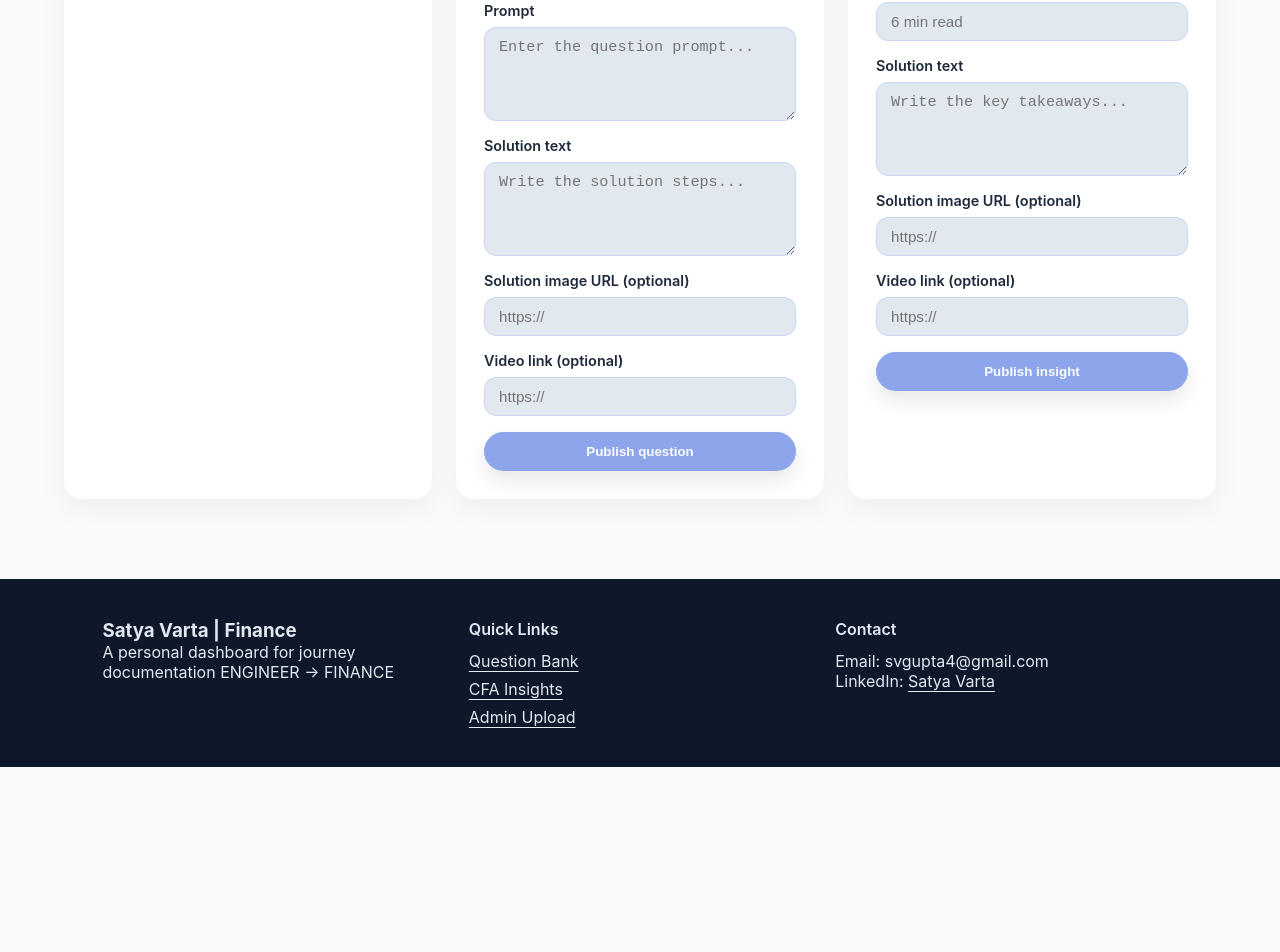
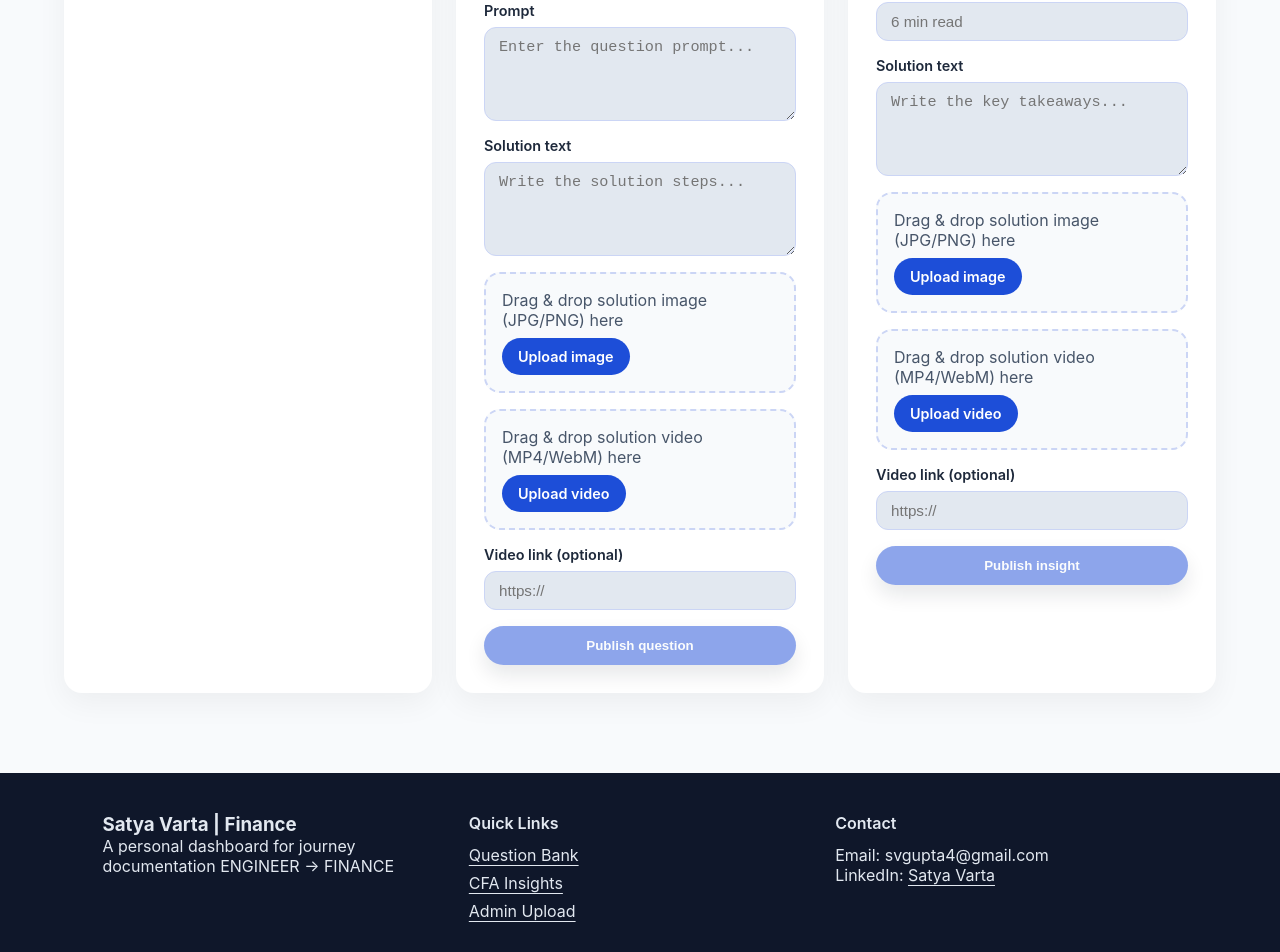
Before and after one commit to sv2901/Finance-Website, a React (Vite) app: page / in a window 1280 px wide. Shown: the part 2753-3705 px from the top of the page. Before the commit the page ends 3520 px from the top, so only its background shows below. Built offline with nearby package versions, Linux system fonts and the light colour scheme.

Commit message:
Add detail page and media uploads

```diff
--- a/src/App.css
+++ b/src/App.css
@@ -383,6 +383,49 @@ h1 {
   object-fit: cover;
 }
 
+.solution-video {
+  width: 100%;
+  border-radius: 16px;
+  max-height: 360px;
+}
+
+.detail-hero {
+  background: linear-gradient(135deg, #0f172a 0%, #1e293b 45%, #1d4ed8 100%);
+  color: #f8fafc;
+  padding: 32px 8vw 60px;
+}
+
+.detail-header {
+  max-width: 760px;
+}
+
+.solution-detail-page {
+  padding-top: 40px;
+}
+
+.upload-dropzone {
+  border: 2px dashed #cbd5f5;
+  border-radius: 16px;
+  padding: 16px;
+  display: grid;
+  gap: 8px;
+  color: #475569;
+  background: #f8fafc;
+}
+
+.upload-button {
+  display: inline-flex;
+  align-items: center;
+  justify-content: center;
+  padding: 10px 16px;
+  border-radius: 999px;
+  background: #1d4ed8;
+  color: #ffffff;
+  font-weight: 600;
+  cursor: pointer;
+  width: fit-content;
+}
+
 .blog {
   min-height: 220px;
 }
--- a/src/App.jsx
+++ b/src/App.jsx
@@ -127,6 +127,7 @@ const createEmptyQuestionForm = () => ({
   prompt: "",
   solutionText: "",
   solutionImage: "",
+  solutionVideo: "",
   videoUrl: ""
 });
 
@@ -136,7 +137,16 @@ const createEmptyBlogForm = () => ({
   readTime: "",
   solutionText: "",
   solutionImage: "",
+  solutionVideo: "",
   videoUrl: ""
+});
+
+const readFileAsDataUrl = (file) =>
+  new Promise((resolve, reject) => {
+    const reader = new FileReader();
+    reader.onload = () => resolve(reader.result);
+    reader.onerror = () => reject(new Error("Failed to read file"));
+    reader.readAsDataURL(file);
   });
 
 export default function App() {
@@ -152,6 +162,7 @@ export default function App() {
   const [editingBlogId, setEditingBlogId] = useState(null);
   const [solutionView, setSolutionView] = useState(null);
   const [showSolutionDetail, setShowSolutionDetail] = useState(false);
+  const [activePage, setActivePage] = useState("home");
   const [questionStartIndex, setQuestionStartIndex] = useState(0);
   const [blogStartIndex, setBlogStartIndex] = useState(0);
 
@@ -213,6 +224,30 @@ export default function App() {
     setBlogForm((prev) => ({ ...prev, [name]: value }));
   };
 
+  const handleImageUpload = async (file, setForm) => {
+    if (!file) return;
+    const fileData = await readFileAsDataUrl(file);
+    setForm((prev) => ({ ...prev, solutionImage: fileData }));
+  };
+
+  const handleVideoUpload = async (file, setForm) => {
+    if (!file) return;
+    const fileData = await readFileAsDataUrl(file);
+    setForm((prev) => ({ ...prev, solutionVideo: fileData }));
+  };
+
+  const handleDrop = (event, type, setForm) => {
+    event.preventDefault();
+    const file = event.dataTransfer.files?.[0];
+    if (!file) return;
+    if (type === "image" && file.type.startsWith("image/")) {
+      handleImageUpload(file, setForm);
+    }
+    if (type === "video" && file.type.startsWith("video/")) {
+      handleVideoUpload(file, setForm);
+    }
+  };
+
   const resetQuestionForm = () => {
     setQuestionForm(createEmptyQuestionForm());
     setEditingQuestionId(null);
@@ -235,7 +270,8 @@ export default function App() {
       prompt: questionForm.prompt || "",
       source: "Complexity:",
       solutionText: questionForm.solutionText || "",
-      solutionImage: normalizeUrl(questionForm.solutionImage),
+      solutionImage: questionForm.solutionImage || "",
+      solutionVideo: questionForm.solutionVideo || "",
       videoUrl: normalizeUrl(questionForm.videoUrl)
     };
     if (editingQuestionId) {
@@ -257,7 +293,8 @@ export default function App() {
       readTime: blogForm.readTime || "5 min read",
       source: "Admin upload",
       solutionText: blogForm.solutionText || "",
-      solutionImage: normalizeUrl(blogForm.solutionImage),
+      solutionImage: blogForm.solutionImage || "",
+      solutionVideo: blogForm.solutionVideo || "",
       videoUrl: normalizeUrl(blogForm.videoUrl)
     };
     if (editingBlogId) {
@@ -277,6 +314,7 @@ export default function App() {
       prompt: question.prompt,
       solutionText: question.solutionText || "",
       solutionImage: question.solutionImage || "",
+      solutionVideo: question.solutionVideo || "",
       videoUrl: question.videoUrl || ""
     });
   };
@@ -289,6 +327,7 @@ export default function App() {
       readTime: blog.readTime,
       solutionText: blog.solutionText || "",
       solutionImage: blog.solutionImage || "",
+      solutionVideo: blog.solutionVideo || "",
       videoUrl: blog.videoUrl || ""
     });
   };
@@ -304,11 +343,13 @@ export default function App() {
   const handleOpenSolution = (item, type) => {
     setSolutionView({ ...item, type });
     setShowSolutionDetail(false);
+    setActivePage("detail");
   };
 
   const handleCloseSolution = () => {
     setSolutionView(null);
     setShowSolutionDetail(false);
+    setActivePage("home");
   };
 
   const visibleCards = 3;
@@ -322,6 +363,71 @@ export default function App() {
   const canScrollQuestionsRight = questionStartIndex + visibleCards < questionList.length;
   const canScrollBlogsLeft = blogStartIndex > 0;
   const canScrollBlogsRight = blogStartIndex + visibleCards < blogList.length;
+
+  if (activePage === "detail" && solutionView) {
+    return (
+      <div className="page">
+        <header className="detail-hero">
+          <nav className="nav">
+            <span className="logo">Satya Varta | Finance</span>
+            <div className="nav-links">
+              <button className="btn ghost" type="button" onClick={handleCloseSolution}>
+                ← Back to home
+              </button>
+            </div>
+          </nav>
+          <div className="detail-header">
+            <p className="eyebrow">{solutionView.type === "question" ? "Case Study" : "Insight"}</p>
+            <h1>{solutionView.title}</h1>
+            <p className="subtitle">
+              {solutionView.type === "question" ? solutionView.prompt : solutionView.summary}
+            </p>
+          </div>
+        </header>
+
+        <main>
+          <section className="section solution-detail-page">
+            <div className="solution-card">
+              <button
+                className="btn secondary"
+                type="button"
+                onClick={() => setShowSolutionDetail((prev) => !prev)}
+              >
+                {showSolutionDetail ? "Hide solution" : "See solution"}
+              </button>
+              {showSolutionDetail && (
+                <div className="solution-detail">
+                  {solutionView.solutionImage && (
+                    <img
+                      src={solutionView.solutionImage}
+                      alt="Solution illustration"
+                      className="solution-image"
+                    />
+                  )}
+                  <p className="card-body">{solutionView.solutionText || "Add solution notes."}</p>
+                  {solutionView.solutionVideo && (
+                    <video controls className="solution-video">
+                      <source src={solutionView.solutionVideo} />
+                    </video>
+                  )}
+                  {solutionView.videoUrl && (
+                    <a
+                      className="btn ghost"
+                      href={solutionView.videoUrl}
+                      target="_blank"
+                      rel="noreferrer"
+                    >
+                      Watch video solution
+                    </a>
+                  )}
+                </div>
+              )}
+            </div>
+          </section>
+        </main>
+      </div>
+    );
+  }
 
   return (
     <div className="page">
@@ -566,57 +672,6 @@ export default function App() {
           </div>
         </section>
 
-        {solutionView && (
-          <section className="section solution">
-            <div className="solution-header">
-              <div>
-                <p className="eyebrow">Solution Workspace</p>
-                <h2>{solutionView.title}</h2>
-                <p className="section-subtitle">
-                  {solutionView.type === "question" ? solutionView.prompt : solutionView.summary}
-                </p>
-              </div>
-              <button className="btn ghost" type="button" onClick={handleCloseSolution}>
-                Close
-              </button>
-            </div>
-            <div className="solution-card">
-              <p className="card-body">
-                {solutionView.type === "question" ? "Question" : "Insight"} overview above.
-              </p>
-              <button
-                className="btn secondary"
-                type="button"
-                onClick={() => setShowSolutionDetail((prev) => !prev)}
-              >
-                {showSolutionDetail ? "Hide solution" : "See solution"}
-              </button>
-              {showSolutionDetail && (
-                <div className="solution-detail">
-                  {solutionView.solutionImage && (
-                    <img
-                      src={solutionView.solutionImage}
-                      alt="Solution illustration"
-                      className="solution-image"
-                    />
-                  )}
-                  <p className="card-body">{solutionView.solutionText || "Add solution notes."}</p>
-                  {solutionView.videoUrl && (
-                    <a
-                      className="btn ghost"
-                      href={solutionView.videoUrl}
-                      target="_blank"
-                      rel="noreferrer"
-                    >
-                      Watch video solution
-                    </a>
-                  )}
-                </div>
-              )}
-            </div>
-          </section>
-        )}
-
         <section id="admin" className="section">
           <div className="section-header">
             <div>
@@ -724,17 +779,42 @@ export default function App() {
                   disabled={!isAdmin}
                 />
               </label>
-              <label>
-                Solution image URL (optional)
+              <div
+                className="upload-dropzone"
+                onDragOver={(event) => event.preventDefault()}
+                onDrop={(event) => handleDrop(event, "image", setQuestionForm)}
+              >
+                <p>Drag & drop solution image (JPG/PNG) here</p>
+                <label className="upload-button">
+                  Upload image
                   <input
-                  type="text"
-                  name="solutionImage"
-                  value={questionForm.solutionImage}
-                  onChange={handleQuestionChange}
-                  placeholder="https://"
+                    type="file"
+                    accept="image/png,image/jpeg"
+                    onChange={(event) => handleImageUpload(event.target.files?.[0], setQuestionForm)}
                     disabled={!isAdmin}
+                    hidden
                   />
                 </label>
+                {questionForm.solutionImage && <span>Image ready</span>}
+              </div>
+              <div
+                className="upload-dropzone"
+                onDragOver={(event) => event.preventDefault()}
+                onDrop={(event) => handleDrop(event, "video", setQuestionForm)}
+              >
+                <p>Drag & drop solution video (MP4/WebM) here</p>
+                <label className="upload-button">
+                  Upload video
+                  <input
+                    type="file"
+                    accept="video/mp4,video/webm"
+                    onChange={(event) => handleVideoUpload(event.target.files?.[0], setQuestionForm)}
+                    disabled={!isAdmin}
+                    hidden
+                  />
+                </label>
+                {questionForm.solutionVideo && <span>Video ready</span>}
+              </div>
               <label>
                 Video link (optional)
                 <input
@@ -753,7 +833,9 @@ export default function App() {
 
             <form className="card" onSubmit={handleBlogSubmit}>
               <div className="card-header-row">
-                <h3>{editingBlogId ? "Edit Finance Blog / CFA Insight" : "Upload Finance Blog / CFA Insight"}</h3>
+                <h3>
+                  {editingBlogId ? "Edit Finance Blog / CFA Insight" : "Upload Finance Blog / CFA Insight"}
+                </h3>
                 {editingBlogId && (
                   <button className="btn ghost" type="button" onClick={resetBlogForm}>
                     Cancel edit
@@ -804,17 +886,42 @@ export default function App() {
                   disabled={!isAdmin}
                 />
               </label>
-              <label>
-                Solution image URL (optional)
+              <div
+                className="upload-dropzone"
+                onDragOver={(event) => event.preventDefault()}
+                onDrop={(event) => handleDrop(event, "image", setBlogForm)}
+              >
+                <p>Drag & drop solution image (JPG/PNG) here</p>
+                <label className="upload-button">
+                  Upload image
                   <input
-                  type="text"
-                  name="solutionImage"
-                  value={blogForm.solutionImage}
-                  onChange={handleBlogChange}
-                  placeholder="https://"
+                    type="file"
+                    accept="image/png,image/jpeg"
+                    onChange={(event) => handleImageUpload(event.target.files?.[0], setBlogForm)}
                     disabled={!isAdmin}
+                    hidden
                   />
                 </label>
+                {blogForm.solutionImage && <span>Image ready</span>}
+              </div>
+              <div
+                className="upload-dropzone"
+                onDragOver={(event) => event.preventDefault()}
+                onDrop={(event) => handleDrop(event, "video", setBlogForm)}
+              >
+                <p>Drag & drop solution video (MP4/WebM) here</p>
+                <label className="upload-button">
+                  Upload video
+                  <input
+                    type="file"
+                    accept="video/mp4,video/webm"
+                    onChange={(event) => handleVideoUpload(event.target.files?.[0], setBlogForm)}
+                    disabled={!isAdmin}
+                    hidden
+                  />
+                </label>
+                {blogForm.solutionVideo && <span>Video ready</span>}
+              </div>
               <label>
                 Video link (optional)
                 <input
```
Lines whose indentation alone changed are shown as unchanged.
